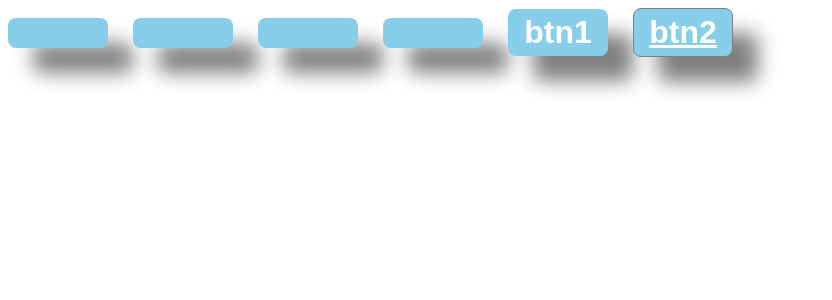
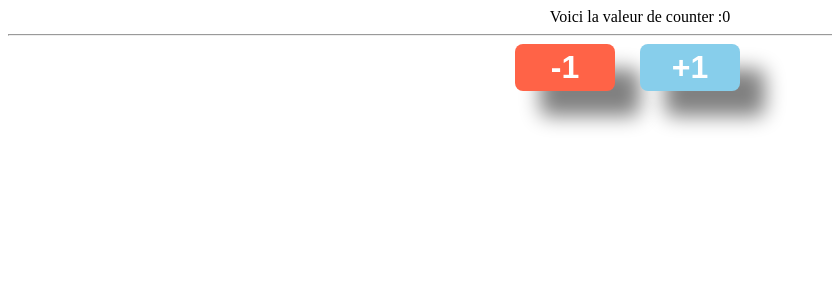
Before and after one commit to champix56/tjspa1-2026-09-09, a React (Vite) app: page / in a window 1280 px wide. Shown: the top 300 px of the page, without its empty margins (0-832 px from the left). Built offline with nearby package versions, Linux system fonts and the light colour scheme.

Commit message:
demo usestate / useeffect

```diff
--- a/src/components/App/App.tsx
+++ b/src/components/App/App.tsx
@@ -1,36 +1,60 @@
 import "./App.css";
 import Button from "../ui/Button/Button";
+import { useEffect, useState } from "react";
 
 function App() {
+  const [counter, setCounter] = useState<number>(0);
+  const [totoALaPlage, settotoALaPlage] = useState("");
+  useEffect(() => {
+    //mount & update
+    console.log(
+      "%cValeur de counter sync:%s",
+      "color:red;text-decoration:underline;font-size:large",
+      counter,
+    );
+
+    return () => {
+      //will unmount
+    };
+  }, [counter]);
+  useEffect(() => {
+    console.log("cmp mounted");
+    return () => {
+      //dismount
+    };
+  }, []);
+  useEffect(() => {
+    console.log("any mount//updateAction");
+    return () => {
+      //dismount
+    };
+  });
+
   return (
-    <div>
-      <Button text="">jhfu</Button>
-      <Button text="">
-        <div>gdhsd</div>
-      </Button>
-      <Button text="">
-        <div>tota</div>
-        <div>totb</div>
-      </Button>
-      <Button text="">
-        <div>aaa</div>lkiytgik
-      </Button>
+    <div style={{ textAlign: "center" }}>
+      Voici la valeur de counter :{counter}
+      <div>
+        <hr />
+        <Button
+          bgcolor="tomato"
+          parentOnClickAction={() => {
+            setCounter(counter - 1);
+            console.log(counter);
+          }}
+        >
+          -1
+        </Button>
+        <Button
+          bgcolor="skyblue"
+          parentOnClickAction={() => {
+            setCounter(counter + 1);
 
-      <Button
-        text="btn1"
-        parentOnClickAction={() => {
-          alert("btn 1");
-        }}
-      />
-      <Button
-        bgcolor="skyblue"
-        className="warning"
-        style={{ textDecoration: "underline", border: "1px solid grey" }}
-        text="btn2"
-        parentOnClickAction={() => {
-          alert("btn 2");
-        }}
-      />
+            console.log(counter);
+          }}
+        >
+          +1
+        </Button>
+      </div>
     </div>
   );
 }
--- a/src/components/ui/Button/Button.module.css
+++ b/src/components/ui/Button/Button.module.css
@@ -17,7 +17,7 @@
   color: white;
 }
 .Button:hover {
-  box-shadow: 15px 15px 20px grey;
+
 }
 
 .primary{
@@ -28,3 +28,6 @@
   background-color: tomato;
   color: white;
 }
+.clicked{
+  box-shadow: 5px 5px 25px grey;
+}
--- a/src/components/ui/Button/Button.tsx
+++ b/src/components/ui/Button/Button.tsx
@@ -1,12 +1,13 @@
-import React from "react";
+import React, { useEffect, useState } from "react";
 import stylecss from "./Button.module.css";
 interface IButtonProps {
-  text: string;
+  text?: string;
   type?: "submit" | "reset" | "button";
   parentOnClickAction?: Function;
   bgcolor?: "tomato" | "skyblue" | "aquamarine";
   style?:React.CSSProperties;
-  className?:'primary'|'warning'
+  className?:'primary'|'warning';
+  children:string|React.ReactElement|Array<React.ReactNode>
   //demo
   chOrNum?: string | number;
   numb?: number;
@@ -25,23 +26,40 @@ const Button:React.FC<IButtonProps> = ({
   type = "button",
   bgcolor,
   style,
+  children,
   parentOnClickAction,
   className="primary"
 }) => {
-  console.trace(text, type);
+ // console.trace(text, type);
+const [isClicked, setisClicked] = useState({value:false, duree:500, color:'blue'})
+useEffect(() => {
+   //setisClicked({value:false})
+}, [isClicked.value])
+
+
+  type T_AssembleChildren=()=>React.ReactNode
+  const getChildren:T_AssembleChildren=()=>{
+    if(text){
+      return text
+    }
+    else if((children instanceof Array && children.length) || children){return children}
+    else return 'button'
+  }
 
   return (
     <button
       className={`${stylecss.Button} ${stylecss[className]}`}
       style={{...style,backgroundColor:bgcolor}}
       onClick={(evt) => {
+        setisClicked({...isClicked,value:true})
         // console.log(evt);
         if (undefined !== parentOnClickAction) {
           parentOnClickAction(evt);
         }
       }}
     >
-      {text}
+      {/* {undefined!==text?text:children} */}
+      {getChildren()}
     </button>
   );
 };
```
